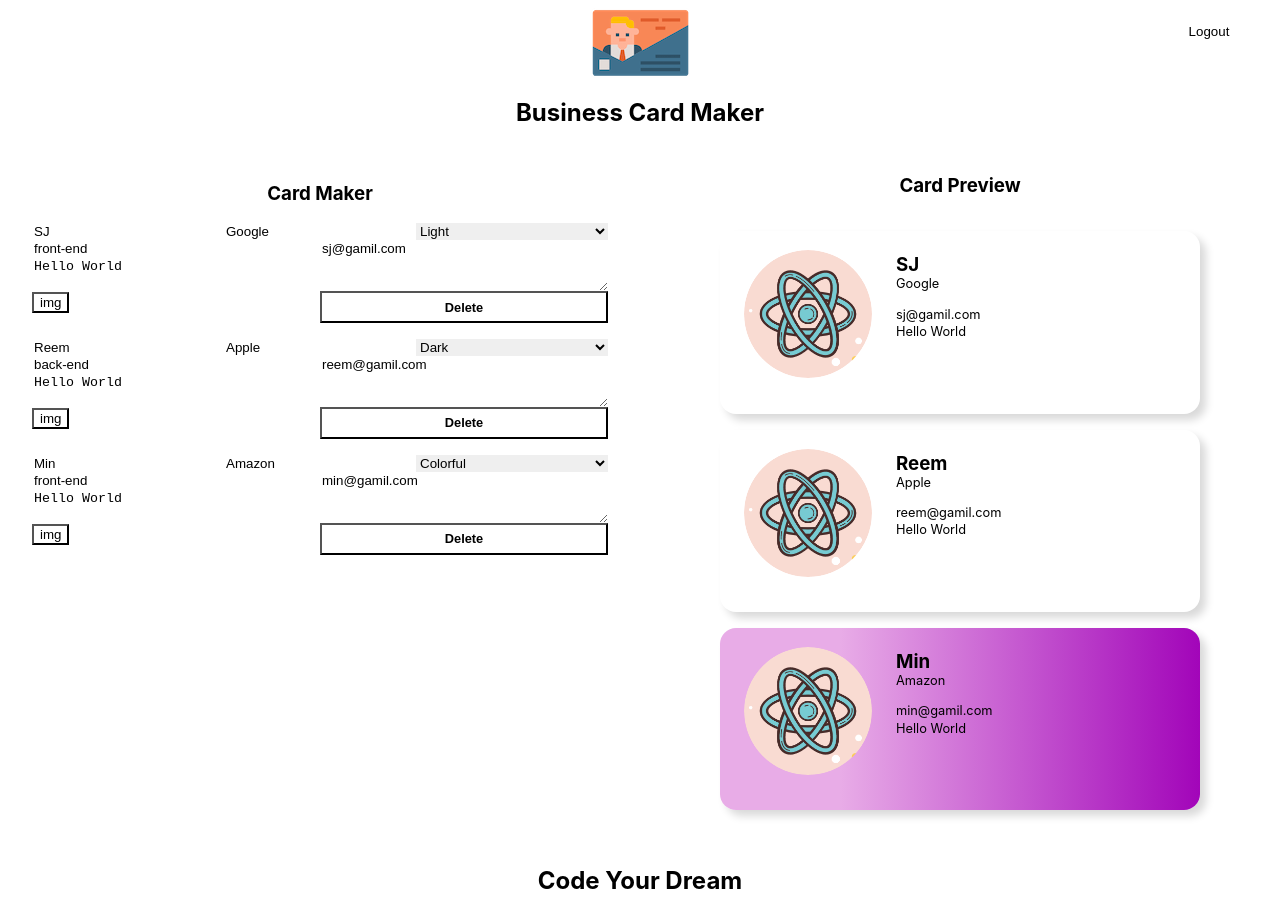
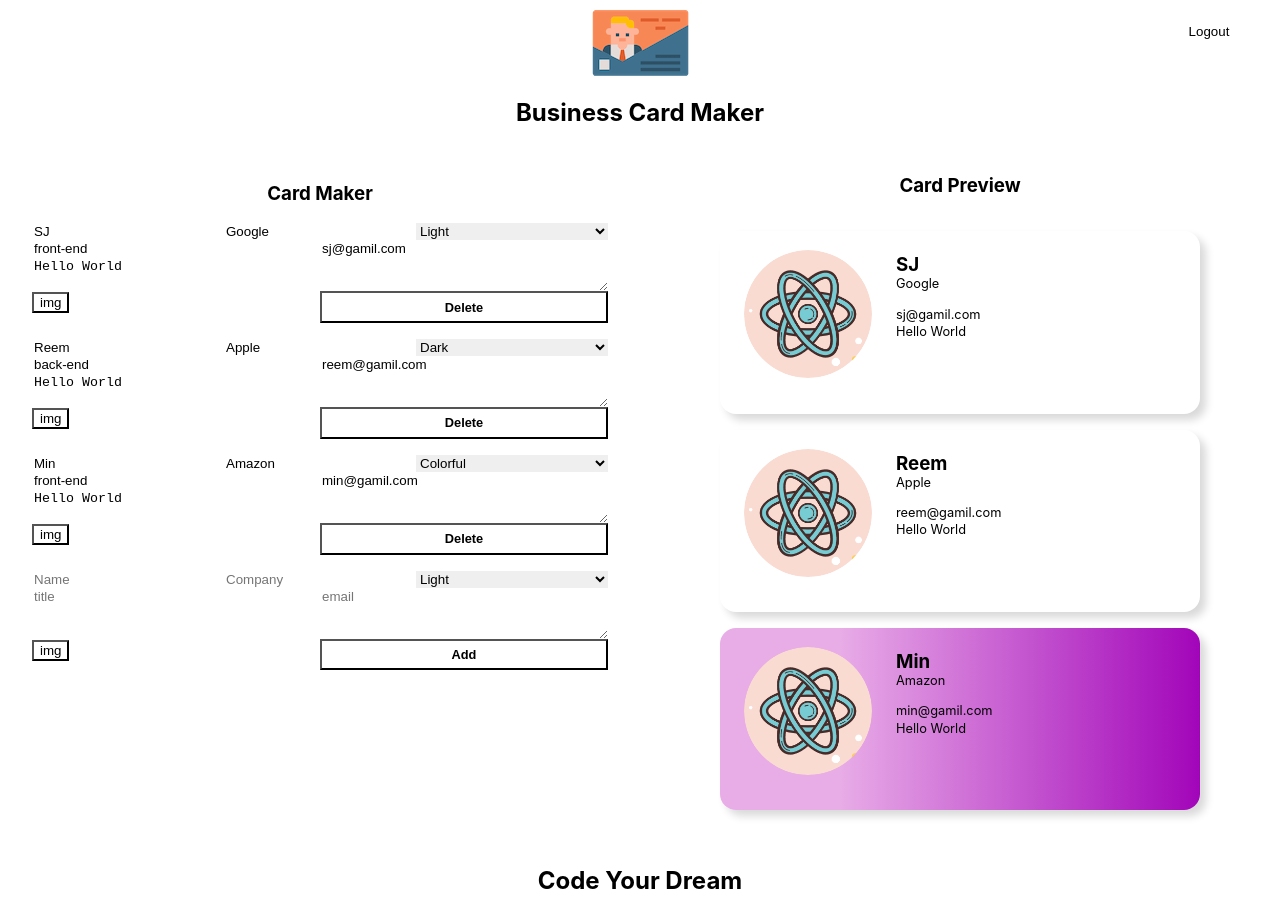
Before and after one commit to csjv95/react_basic_card-maker, a React (Create React App) app: page /maker in a window 1280 px wide. Built offline with nearby package versions, Linux system fonts and the light colour scheme; no server answers; sample sign-in values are in the browser's storage.

Commit message:
Add card-add-form component

```diff
--- /dev/null
+++ b/src/componets/card_add_form/card_add_form.jsx
@@ -0,0 +1,75 @@
+import React, { useRef } from "react";
+import styles from "./card_add_form.module.css";
+import Button from "../button/button";
+import ImageFileInput from "../image_file_input/image_file_input";
+
+const CardAddForm = ({ onAdd }) => {
+  const formRef = useRef();
+  const nameRef = useRef();
+  const companyRef = useRef();
+  const titleRef = useRef();
+  const emailRef = useRef();
+  const messageRef = useRef();
+  const themeRef = useRef();
+
+
+  const onSubmit = (event) => {
+    event.preventDefault();
+    const card = {
+      id: Date.now(),
+      name: nameRef.current.value,
+      company: companyRef.current.value,
+      theme : themeRef.current.value,
+      title: titleRef.current.value,
+      email: emailRef.current.value,
+      message: messageRef.current.value,
+    };
+    onAdd(card);
+    formRef.current.reset();
+  };
+
+  return (
+    <form className={styles.form} ref={formRef}>
+      <input
+        className={styles.input}
+        ref={nameRef}
+        type="text"
+        name="name"
+        placeholder="Name"
+      />
+      <input
+        className={styles.input}
+        ref={companyRef}
+        type="text"
+        name="company"
+        placeholder="Company"
+      />
+      <select className={styles.select} ref={themeRef} name="theme">
+        <option value="light">Light</option>
+        <option value="dark">Dark</option>
+        <option value="colorful">Colorful</option>
+      </select>
+      <input
+        className={styles.input}
+        ref={titleRef}
+        type="text"
+        name="title"
+        placeholder="title"
+      />
+      <input
+        className={styles.input}
+        ref={emailRef}
+        type="text"
+        name="email"
+        placeholder="email"
+      />
+      <textarea className={styles.textarea} ref={messageRef} name="message" />
+      <div className={styles.fileInput}>
+        <ImageFileInput />
+      </div>
+      <Button name="Add" onClick={onSubmit} />
+    </form>
+  );
+};
+
+export default CardAddForm;
--- /dev/null
+++ b/src/componets/card_add_form/card_add_form.module.css
@@ -0,0 +1,43 @@
+@value makerBlack, makerWhite from '../../common/colors.css';
+
+.form {
+  display: flex;
+  flex-wrap: wrap;
+  border-top: 0.1em solid makerBlack;
+  border-left: 0.1em solid makerBlack;
+  margin-bottom: 1em;
+}
+
+.input,
+.textarea,
+.select,
+.buttton,
+.fileInput {
+  width: 100%;
+  border: 0;
+  border-bottom: 0.1em solid makerBlack;
+  border-right: 0.1em solid makerBlack;
+  background-color: makerWhite;
+}
+
+.input,
+.select {
+  flex:1 1 30%;
+}
+
+.fileInput {
+  padding: 0;
+  flex: 1 1 50%;
+}
+
+.input:focus,
+.textarea:focus,
+.select:focus,
+.buttton:focus,
+.fileInput:focus {
+  outline: 0;
+}
+
+.textarea {
+  flex-basis: 100%;
+}
--- a/src/componets/editor/editor.jsx
+++ b/src/componets/editor/editor.jsx
@@ -1,12 +1,14 @@
 import React from 'react';
 import CardEditForm from '../card_edit_form/card_edit_form';
+import CardAddForm from '../card_add_form/card_add_form';
 import styles from './editor.module.css'
 
-const Editor = ({cards}) => {
+const Editor = ({cards,onAdd}) => {
   return(
     <section className={styles.editor}>
     <h3 className={styles.title}>Card Maker</h3>
     {cards.map(card=> <CardEditForm key={card.id} card={card}/>)}
+    <CardAddForm cards={cards} onAdd={onAdd}/>
     </section>
   )
 }
--- a/src/componets/maker/maker.jsx
+++ b/src/componets/maker/maker.jsx
@@ -1,4 +1,4 @@
-import React, { useEffect} from "react";
+import React, { useEffect, useState} from "react";
 import { useHistory } from "react-router-dom";
 import Editor from "../editor/editor";
 import Footer from "../footer/footer";
@@ -6,7 +6,10 @@ import Header from "../header/header";
 import Preview from "../preview/preview";
 import styles from "./maker.module.css";
 
-const cards = [
+
+
+const Maker = ({ authService }) => {
+  const [cards, setCards] = useState([
     {
        id : 1,
        name : 'SJ',
@@ -37,9 +40,7 @@ const cards = [
        company : 'Amazon',
        message : 'Hello World'
      }
-]
-
-const Maker = ({ authService }) => {
+   ])
   const history = useHistory();
 
 
@@ -55,11 +56,16 @@ const Maker = ({ authService }) => {
     });
   });
 
+  const onAdd = (card) => {
+    const update =[...cards, card]
+    setCards(update)
+  }
+
   return (
     <section className={styles.maker}>
       <Header onLogout={onLogout} />
       <div className={styles.container}>
-        <Editor cards={cards}/>
+        <Editor cards={cards} onAdd={onAdd}/>
         <Preview cards={cards}/>
       </div>
       <Footer />
```
Lines whose indentation alone changed are shown as unchanged.
